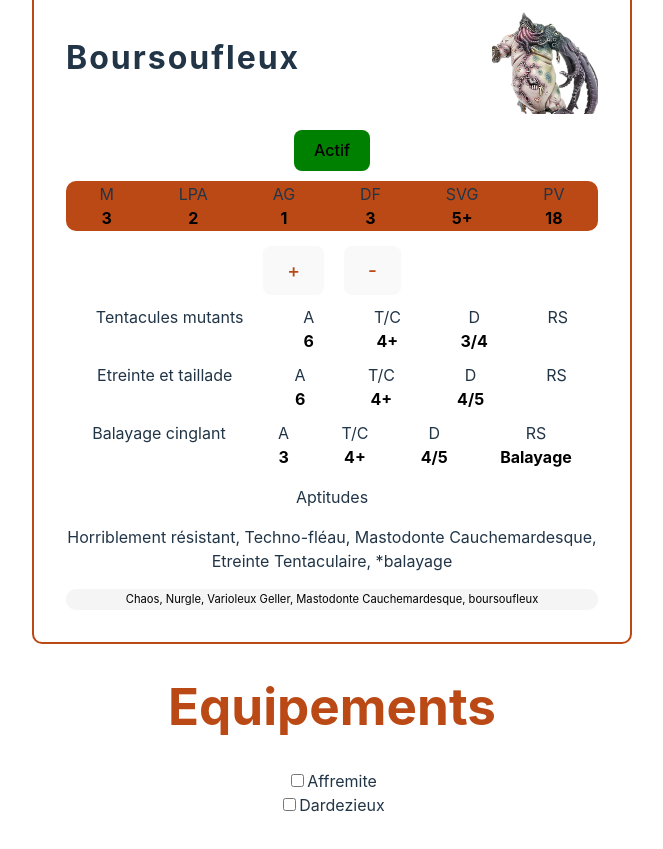
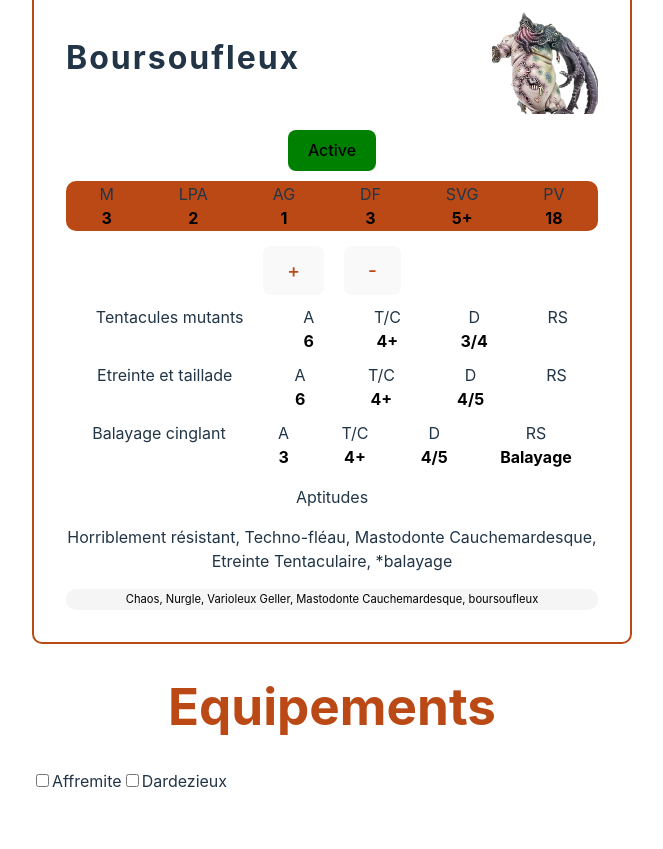
Before and after one commit to BenoitHamaide/KillTeam-Companion-App, a React (Vite) app: page / in a window 1280 px wide. Shown: the part 1280-2129 px from the top of the page, without its empty margins (308-971 px from the left). After the commit the page ends 2105 px from the top, so only its background shows below. Built offline with nearby package versions, Linux system fonts and the light colour scheme.

Commit message:
petit changement mineur

```diff
--- a/src/components/Agents/AgentsCaract.jsx
+++ b/src/components/Agents/AgentsCaract.jsx
@@ -38,7 +38,7 @@ function AgentsCaract({
       </div>
       <div className={isActive ? "actif" : "inactif"}>
         <button type="text" onClick={handleClick}>
-          {isActive ? "Actif" : "Inactif"}
+          {isActive ? "Active" : "Inactif"}
         </button>
       </div>
       {/* caracteristique d'agent */}
--- a/src/components/Agents/AgentsCaract.scss
+++ b/src/components/Agents/AgentsCaract.scss
@@ -130,12 +130,16 @@ padding-left: 0;
 }
 
 .actif{
+
   button{
     background: green;
+    transition: 1s;
   }
 }
 .inactif{
+
     button{
         background: red;
+        transition: 1s;
       }
 }
--- a/src/components/Equipements/Equipements.jsx
+++ b/src/components/Equipements/Equipements.jsx
@@ -1,6 +1,7 @@
 import { useState } from 'react';
 import AgentEquipementAffremite from '../AgentEquipement/AgentEquipementAffremite';
 import AgentEquipementDardezieux from '../AgentEquipement/AgentEquipementDardezieux';
+import './Equipements.scss';
 
 function Equipements() {
 
@@ -19,29 +20,39 @@ function Equipements() {
     <div>
       <h1>Equipements</h1>
 
-      <div>
+      <div className="equipementsChoice">
+        <label htmlFor="affremite-checkbox" className="checkbox-label">
           <input
+            id="affremite-checkbox"
+            className="roundOne"
             type="checkbox"
             checked={isAffremiteChecked}
             onChange={handleAffremiteCheckboxChange}
           />
           Affremite
+        </label>
+
+        <label htmlFor="dardezieux-checkbox" className="checkbox-label">
+          <input
+            id="dardezieux-checkbox"
+            className="roundOne"
+            type="checkbox"
+            checked={isDardezieuxChecked}
+            onChange={handleDardezieuxCheckboxChange}
+          />
+          Dardezieux
+        </label>
+      </div>
+
+      <div>
+        {isDardezieuxChecked && (
+        <AgentEquipementDardezieux />
+        )}
         {isAffremiteChecked && (
         <AgentEquipementAffremite />
         )}
       </div>
 
-      <div>
-        <input
-          type="checkbox"
-          checked={isDardezieuxChecked}
-          onChange={handleDardezieuxCheckboxChange}
-        />
-        Dardezieux
-        {isDardezieuxChecked && (
-          <AgentEquipementDardezieux />
-        )}
-      </div>
     </div>
   );
 }
--- /dev/null
+++ b/src/components/Equipements/Equipements.scss
@@ -0,0 +1,3 @@
+.equipementsChoice{
+    display: flex;
+}
```
Also changed, not shown: 1 other file (tests, documents, lock files or other folders). Lines whose indentation alone changed are shown as unchanged.
